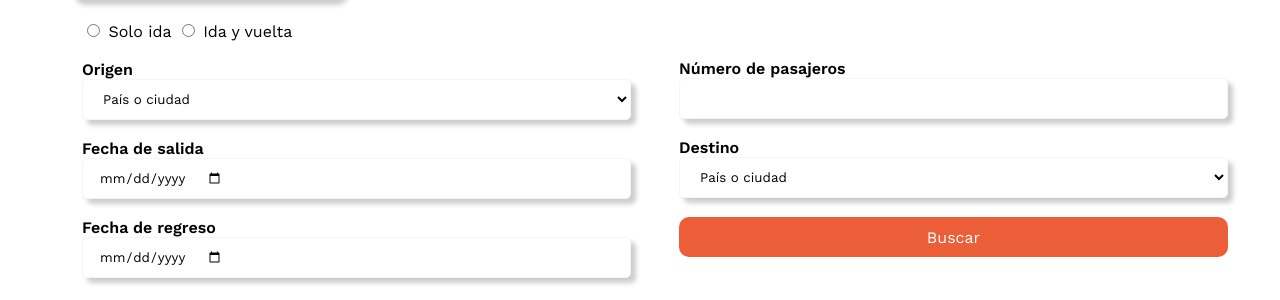
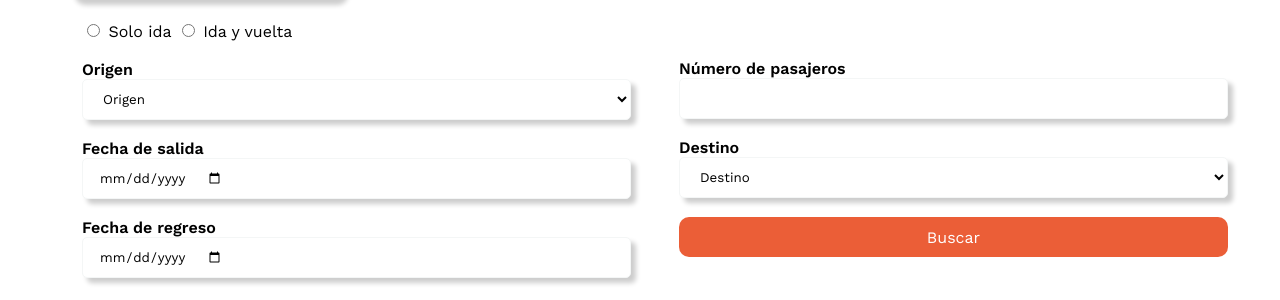
Before and after one commit to Los-traicionados/senda, a Django app: page / in a window 1280 px wide. Shown: the part 681-981 px from the top of the page. Run offline with Django 4.2, Linux system fonts and the light colour scheme; tables that the repository leaves empty hold one stand-in row (values such as "Sample post"); parts of the project's set-up code (start-up, migrations or seed data) failed here and were passed over.

Commit message:
conexión filtros con base de datos

```diff
--- a/booking/models.py
+++ b/booking/models.py
@@ -15,10 +15,12 @@ class Hotel(models.Model):
         verbose_name_plural = 'Hoteles'
 
 class Vuelo(models.Model):
-    vu_nombre = models.CharField(max_length=50, verbose_name='Vuelo')
+    vu_nombre = models.CharField(max_length=50, verbose_name='Vuelo', null=True, blank=True)
+    vu_origen = models.CharField(max_length=50, verbose_name='Origen', null=True, blank=True)
+    vu_destino = models.CharField(max_length=50, verbose_name='Destino', null=True, blank=True)
     vu_precio = models.DecimalField(max_digits=10, decimal_places=2, verbose_name='Precio')
     vu_asiento = models.CharField(max_length=20, verbose_name='Asiento')
-    vu_imagen =  models.ImageField(upload_to='vuelo/', default='')
+
 
     def __str__(self):
         return self.vu_nombre
--- a/home/views.py
+++ b/home/views.py
@@ -1,11 +1,20 @@
 from django.shortcuts import render
-from booking.models import Pack
+from booking.models import *
 
 # Create your views here.
 def index(request):
     packs = Pack.objects.all()
+    vuelos = Vuelo.objects.all()
+    hoteles = Hotel.objects.all()
+    actividades = Actividad.objects.all()
+    print('fecha_ida', request.session.get('fecha_ida'))
+    print('fecha_vuelta', request.session.get('fecha_vuelta'))
+
     return render(request, 'paginas/index.html',{
         'packs':packs,
+        'vuelos':vuelos,
+        'hoteles':hoteles,
+        'actividades':actividades
     })
 
 def about(request):
--- a/templates/paginas/index.html
+++ b/templates/paginas/index.html
@@ -87,7 +87,7 @@
 
 	<!-- Tab content -->
 	<div id="Transportes" class="tabcontent" style="display: block;">
-			<form class="allcontent">
+			<form class="allcontent" action="{% url 'packs' %}" method='get'>
 				<div class="column">
 					<input type="radio" id="ida" name="button" value="ida">
 					<label for="soloida">Solo ida</label>
@@ -95,53 +95,34 @@
 					<label for="idayvuelta">Ida y vuelta</label><br>
 					<br>
 						<label for="datetravel"><strong>Origen</strong></label><br>
-					<select class="box">
-						<option value="option1">País o ciudad</option>
-						<option value="option1">Estados Unidos</option>
-						<option value="option2">Canadá</option>
-						<option value="option3">México</option>
-						<option value="option4">Argentina</option>
-						<option value="option5">Brasil</option>
-						<option value="option6">Perú</option>
-						<option value="option7">Reino Unido</option>
-						<option value="option8">Francia</option>
-						<option value="option9">Alemania</option>
-						<option value="option10">Italia</option>
-						<option value="option11">China</option>
-						<option value="option12">Japón</option>
-						<option value="option13">Australia</option>
-						<option value="option14">Sudáfrica</option>
-						<option value="option15">India</option>
-					</select><br>
-					<label for="datetravel"><strong>Fecha de salida</strong></label><br>
-					<input class="box" type="date" id="datetravel"><br>
-					<label for="datetravel"><strong>Fecha de regreso</strong></label><br>
-					<input class="box" type="date" id="datetravel"><br>
+						<select name='ida' class="box" id="">
+						<option value="" selected disabled>Origen</option>
+						{% for vuelo in vuelos %}
+						<option value="{{vuelo.vu_origen}}">{{vuelo.vu_origen}}</option>
+						{% endfor %}
+						</select>
+					<br>
+					<label for="fecha_ida"><strong>Fecha de salida</strong></label><br>
+					<input class="box" type="date" name ="fecha_ida" id="fecha_ida"><br>
+					<label for="fecha_vuelta"><strong>Fecha de regreso</strong></label><br>
+					<input class="box" type="date" name ="fecha_vuelta" id="fecha_vuelta"><br>
 				</div>
 				<div class="column">
 					<br>
 					<br>
 					<label for="datetravel"><strong>Número de pasajeros</strong></label><br>
 					<input class="box" type="number" id="datetravel" ><br>
+					<form action="" method="get">
 						<label for="datetravel"><strong>Destino</strong></label><br>
-					<select class="box">
-						<option value="option1">País o ciudad</option>
-						<option value="option1">Estados Unidos</option>
-						<option value="option2">Canadá</option>
-						<option value="option3">México</option>
-						<option value="option4">Argentina</option>
-						<option value="option5">Brasil</option>
-						<option value="option6">Perú</option>
-						<option value="option7">Reino Unido</option>
-						<option value="option8">Francia</option>
-						<option value="option9">Alemania</option>
-						<option value="option10">Italia</option>
-						<option value="option11">China</option>
-						<option value="option12">Japón</option>
-						<option value="option13">Australia</option>
-						<option value="option14">Sudáfrica</option>
-						<option value="option15">India</option>
-					</select><br>
+						<select name='vuelta' class="box" id="">
+						<option value="" selected disabled>Destino</option>
+						{% for vuelo in vuelos %}
+						<option value="{{vuelo.vu_destino}}">{{vuelo.vu_destino}}</option>
+						{% endfor %}
+						</select>
+					</form>
+					<br>
+
 					<input class="CTA_BUSCAR" type="submit" value="Buscar"/>
 				</div>
 			</form>
@@ -264,7 +245,6 @@
 				</div>
 			</form>
 			</div>
-
 	<div id="Paquetes" class="tabcontent">
 			<form class="allcontent">
 				<div class="column">
@@ -307,6 +287,7 @@
 					</select><br>
 					<label for="datetravel"><strong>Temática</strong></label><br>
 					<input class="box" type="text" id="datetravel" value="Perú"><br>
+
 					<input class="CTA_BUSCAR" type="submit" value="Buscar"/>
 				</div>
 			</form>
```
Also changed, not shown: booking/views.py (+12 -0 lines), templates/paginas/packs.html (+8 -2 lines), booking/migrations/0006_remove_vuelo_vu_nombre_vuelo_vu_destino_and_more.py (added), booking/migrations/0007_vuelo_vu_nombre.py (added), booking/migrations/0008_remove_vuelo_vu_imagen.py (added). Lines whose indentation alone changed are shown as unchanged.
